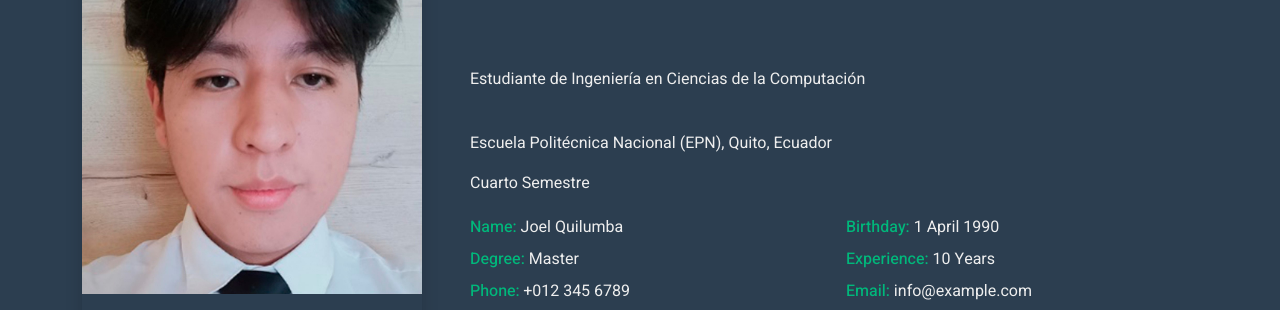
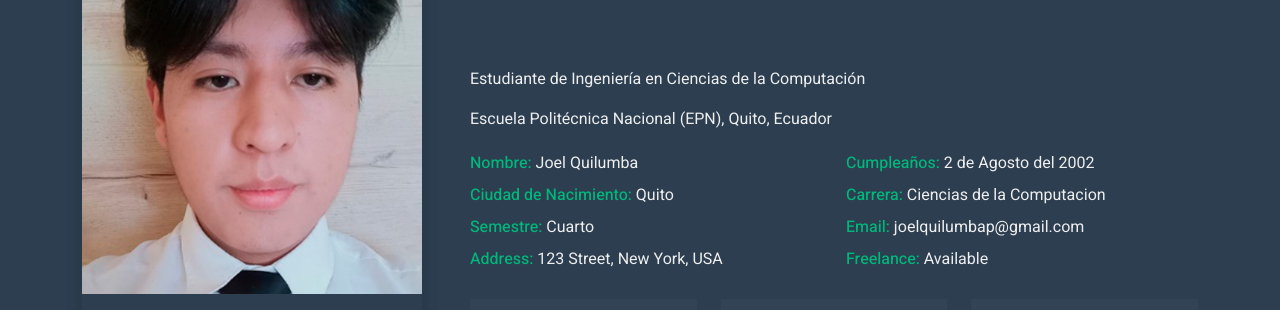
Before and after one commit to iamjoel01/perfil_joel_quilumba, a plain HTML site: page index.html in a window 1280 px wide. Shown: the part 117-427 px from the top of the page. Drawn offline with nearby package versions, Linux system fonts and the light colour scheme.

Commit message:
Update index.html

```diff
--- a/index.html
+++ b/index.html
@@ -67,27 +67,25 @@
                         <h1 class="title pb-3 mb-5">About Me</h1>
 			<br>
                         <p>Estudiante de Ingeniería en Ciencias de la Computación</p>
-			<br>
 			<p>Escuela Politécnica Nacional (EPN), Quito, Ecuador</p>
-			<p>Cuarto Semestre</p>
                         <div class="row mb-4">
                             <div class="col-sm-6 py-1">
-                                <span class="fw-medium text-primary">Name:</span> Joel Quilumba
+                                <span class="fw-medium text-primary">Nombre:</span> Joel Quilumba
                             </div>
                             <div class="col-sm-6 py-1">
-                                <span class="fw-medium text-primary">Birthday:</span> 1 April 1990
+                                <span class="fw-medium text-primary">Cumpleaños:</span> 2 de Agosto del 2002
                             </div>
                             <div class="col-sm-6 py-1">
-                                <span class="fw-medium text-primary">Degree:</span> Master
+                                <span class="fw-medium text-primary">Ciudad de Nacimiento:</span> Quito
                             </div>
                             <div class="col-sm-6 py-1">
-                                <span class="fw-medium text-primary">Experience:</span> 10 Years
+                                <span class="fw-medium text-primary">Carrera:</span> Ciencias de la Computacion
                             </div>
                             <div class="col-sm-6 py-1">
-                                <span class="fw-medium text-primary">Phone:</span> +012 345 6789
+                                <span class="fw-medium text-primary">Semestre:</span> Cuarto
                             </div>
                             <div class="col-sm-6 py-1">
-                                <span class="fw-medium text-primary">Email:</span> info@example.com
+                                <span class="fw-medium text-primary">Email:</span> joelquilumbap@gmail.com
                             </div>
                             <div class="col-sm-6 py-1">
                                 <span class="fw-medium text-primary">Address:</span> 123 Street, New York, USA
```
